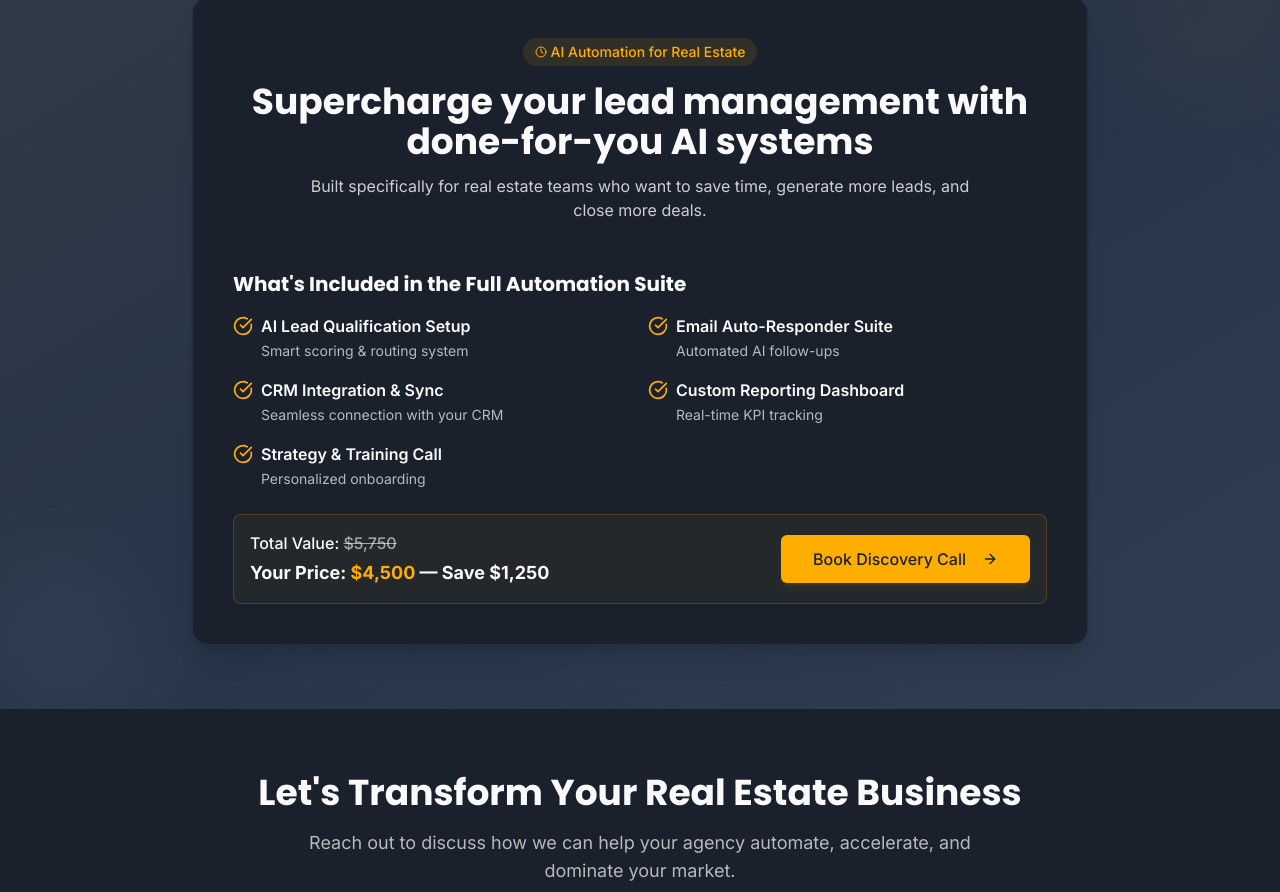
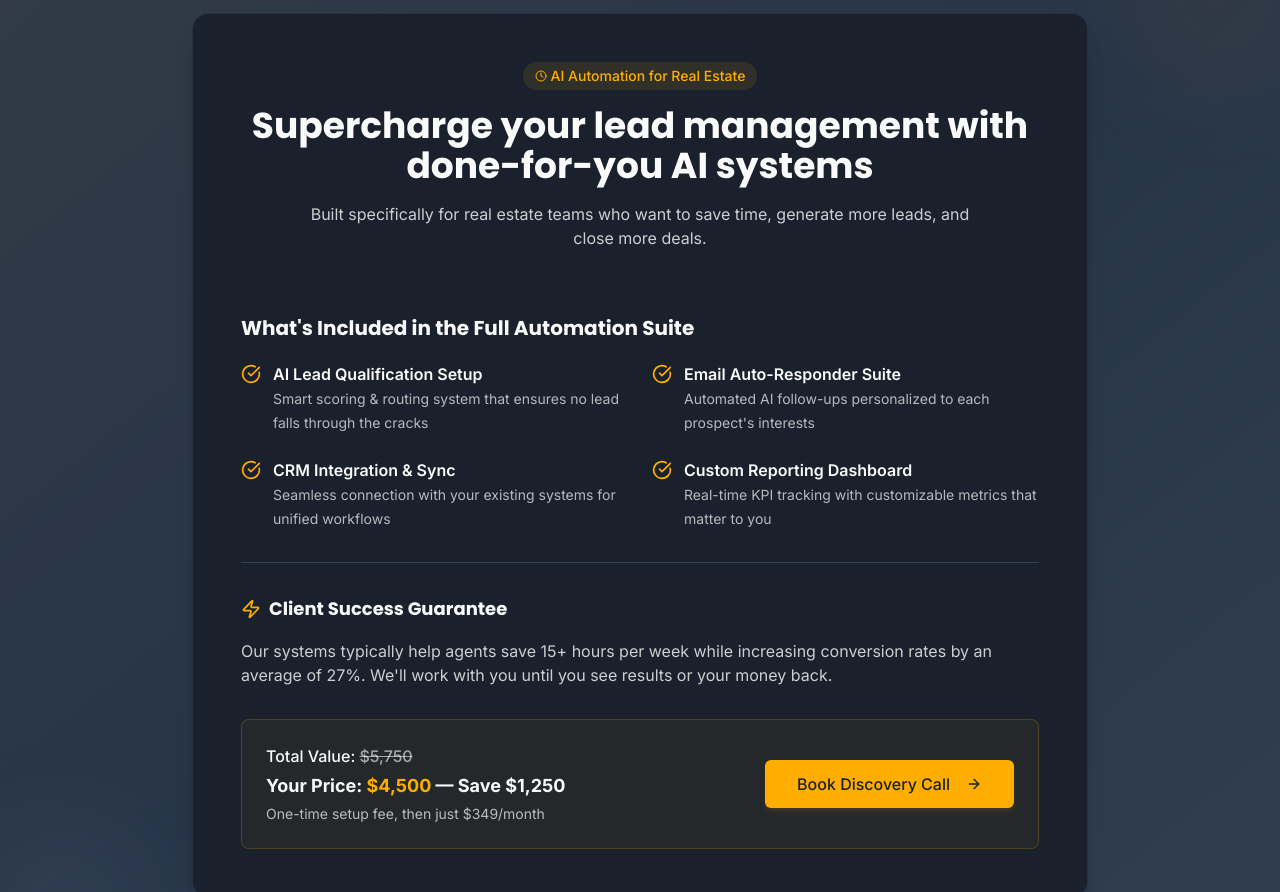
Before and after one commit to AlexKaspe/align-agent-automation-hub, a React (Vite) app: page / in a window 1280 px wide. Shown: the part 3826-4718 px from the top of the page. Built offline with nearby package versions, Linux system fonts and the light colour scheme.

Commit message:
Fix: Offer section height
Adjust the height of the "Supercharge your lead..." section to match the "Let's transform your..." section.

```diff
--- a/src/components/OfferSection.tsx
+++ b/src/components/OfferSection.tsx
@@ -1,6 +1,6 @@
 
 import { Button } from './ui/button';
-import { Clock, CheckCircle, ArrowRight } from 'lucide-react';
+import { Clock, CheckCircle, ArrowRight, Zap } from 'lucide-react';
 import { Card, CardContent } from './ui/card';
 
 const OfferSection = () => {
@@ -9,76 +9,82 @@ const OfferSection = () => {
   };
 
   return (
-    <section id="offer" className="py-16 bg-card relative overflow-hidden">
+    <section id="offer" className="py-20 bg-card relative overflow-hidden">
       {/* Background effects */}
       <div className="absolute inset-0 bg-gradient-to-br from-primary/5 via-transparent to-secondary/5"></div>
       <div className="absolute top-0 right-0 w-32 h-32 bg-primary/10 rounded-full blur-3xl"></div>
       <div className="absolute bottom-0 left-0 w-32 h-32 bg-secondary/10 rounded-full blur-3xl"></div>
 
       <div className="container mx-auto px-4 sm:px-6 lg:px-8 relative">
-        <div className="bg-background border border-border/50 rounded-2xl p-6 md:p-8 lg:p-10 shadow-xl max-w-4xl mx-auto">
-          <div className="flex flex-col gap-6">
+        <div className="bg-background border border-border/50 rounded-2xl p-8 md:p-10 lg:p-12 shadow-xl max-w-4xl mx-auto">
+          <div className="flex flex-col gap-8">
             <div className="text-center">
               <div className="inline-flex items-center rounded-full bg-primary/10 px-3 py-1 text-sm font-medium text-primary mb-4">
                 <Clock className="mr-1 h-3 w-3" />
                 AI Automation for Real Estate
               </div>
 
-              <h2 className="text-2xl sm:text-3xl md:text-4xl font-bold mb-3 font-heading">
+              <h2 className="text-2xl sm:text-3xl md:text-4xl font-bold mb-4 font-heading">
                 Supercharge your lead management with done-for-you AI systems
               </h2>
 
-              <p className="text-foreground/80 max-w-2xl mx-auto mb-6">
+              <p className="text-foreground/80 max-w-2xl mx-auto mb-8">
                 Built specifically for real estate teams who want to save time, generate more leads, and close more deals.
               </p>
             </div>
 
+            <div className="space-y-8">
               <div>
-              <h3 className="text-xl font-bold mb-4">What's Included in the Full Automation Suite</h3>
+                <h3 className="text-xl font-bold mb-5">What's Included in the Full Automation Suite</h3>
 
-              <div className="grid grid-cols-1 md:grid-cols-2 gap-4 mb-6">
+                <div className="grid grid-cols-1 md:grid-cols-2 gap-6 mb-8">
                   <div className="flex items-start">
-                  <CheckCircle className="h-5 w-5 text-primary mr-2 shrink-0 mt-0.5" />
+                    <CheckCircle className="h-5 w-5 text-primary mr-3 shrink-0 mt-0.5" />
                     <div>
                       <span className="font-semibold block">AI Lead Qualification Setup</span>
-                    <span className="text-sm text-foreground/70">Smart scoring & routing system</span>
+                      <span className="text-sm text-foreground/70">Smart scoring & routing system that ensures no lead falls through the cracks</span>
                     </div>
                   </div>
                   <div className="flex items-start">
-                  <CheckCircle className="h-5 w-5 text-primary mr-2 shrink-0 mt-0.5" />
+                    <CheckCircle className="h-5 w-5 text-primary mr-3 shrink-0 mt-0.5" />
                     <div>
                       <span className="font-semibold block">Email Auto-Responder Suite</span>
-                    <span className="text-sm text-foreground/70">Automated AI follow-ups</span>
+                      <span className="text-sm text-foreground/70">Automated AI follow-ups personalized to each prospect's interests</span>
                     </div>
                   </div>
                   <div className="flex items-start">
-                  <CheckCircle className="h-5 w-5 text-primary mr-2 shrink-0 mt-0.5" />
+                    <CheckCircle className="h-5 w-5 text-primary mr-3 shrink-0 mt-0.5" />
                     <div>
                       <span className="font-semibold block">CRM Integration & Sync</span>
-                    <span className="text-sm text-foreground/70">Seamless connection with your CRM</span>
+                      <span className="text-sm text-foreground/70">Seamless connection with your existing systems for unified workflows</span>
                     </div>
                   </div>
                   <div className="flex items-start">
-                  <CheckCircle className="h-5 w-5 text-primary mr-2 shrink-0 mt-0.5" />
+                    <CheckCircle className="h-5 w-5 text-primary mr-3 shrink-0 mt-0.5" />
                     <div>
                       <span className="font-semibold block">Custom Reporting Dashboard</span>
-                    <span className="text-sm text-foreground/70">Real-time KPI tracking</span>
+                      <span className="text-sm text-foreground/70">Real-time KPI tracking with customizable metrics that matter to you</span>
                     </div>
-                </div>
-                <div className="flex items-start">
-                  <CheckCircle className="h-5 w-5 text-primary mr-2 shrink-0 mt-0.5" />
-                  <div>
-                    <span className="font-semibold block">Strategy & Training Call</span>
-                    <span className="text-sm text-foreground/70">Personalized onboarding</span>
                   </div>
                 </div>
               </div>
 
-              <div className="bg-primary/5 border border-primary/20 rounded-lg p-4">
+              <div className="border-t border-border pt-8">
+                <h3 className="text-lg font-bold mb-4 flex items-center gap-2">
+                  <Zap className="h-5 w-5 text-primary" />
+                  Client Success Guarantee
+                </h3>
+                <p className="text-foreground/80 mb-6">
+                  Our systems typically help agents save 15+ hours per week while increasing conversion rates by an average of 27%. We'll work with you until you see results or your money back.
+                </p>
+              </div>
+
+              <div className="bg-primary/5 border border-primary/20 rounded-lg p-6">
                 <div className="flex flex-wrap gap-4 justify-between items-center">
                   <div>
                     <p className="font-medium mb-1">Total Value: <span className="line-through text-foreground/60">$5,750</span></p>
                     <p className="text-lg font-bold">Your Price: <span className="text-primary">$4,500</span> — Save $1,250</p>
+                    <p className="text-sm text-foreground/70 mt-1">One-time setup fee, then just $349/month</p>
                   </div>
                   <Button
                     size="lg"
```
Lines whose indentation alone changed are shown as unchanged.
